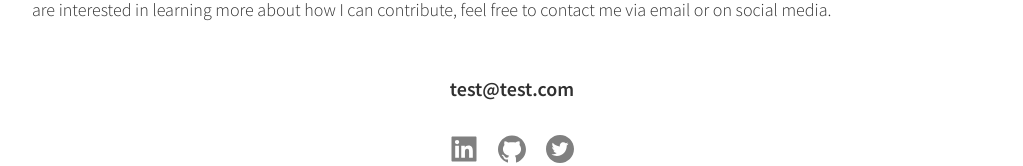
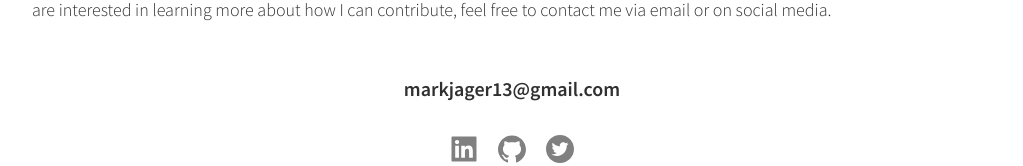
Before and after one commit to markjager13/next-portfolio, a Next.js app: page / in a window 1280 px wide. Shown: the part 2361-2527 px from the top of the page, without its empty margins (128-1151 px from the left). Built offline with nearby package versions, Linux system fonts and the light colour scheme.

Commit message:
added correct email address

```diff
--- a/src/components/Contact/Contact.js
+++ b/src/components/Contact/Contact.js
@@ -14,7 +14,7 @@ const Contact = () => {
       <ContactEmail>
         <Link href="mailto: test@test.com" passHref>
           <EmailLink>
-              <span>test@test.com</span>
+              <span>markjager13@gmail.com</span>
           </EmailLink>
         </Link>
       </ContactEmail>
```
